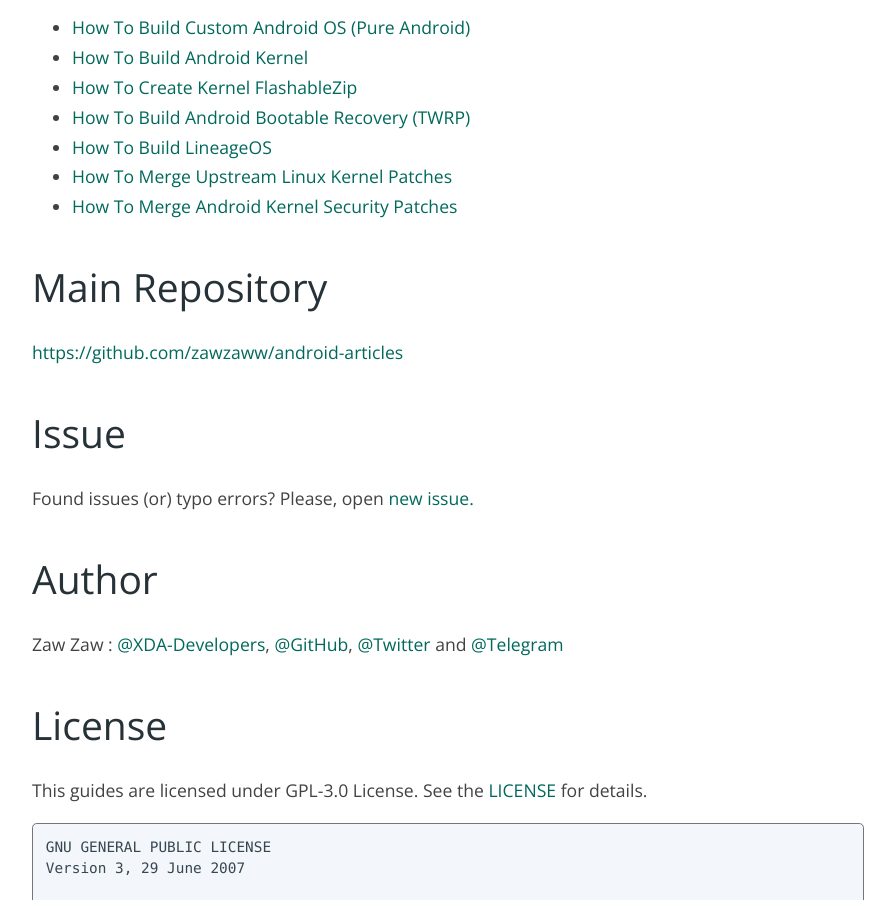
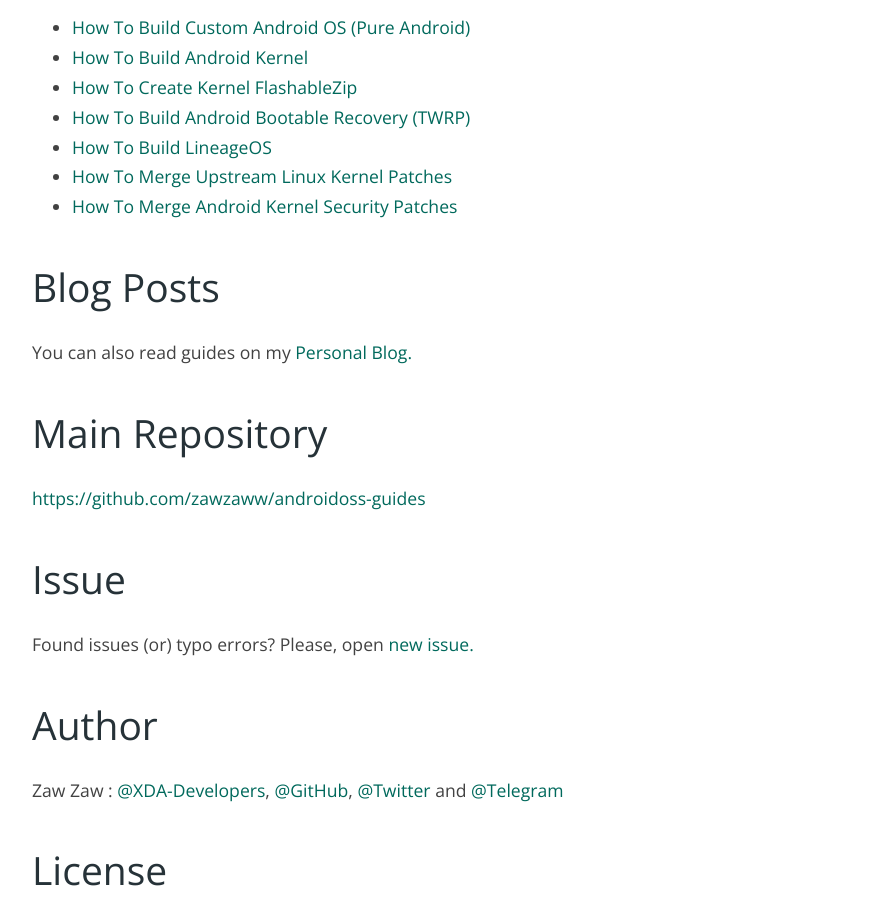
Before and after one commit to zawzaww/zawzaww.github.io, a Jekyll site: the page built from _posts/2018-08-19-androidoss-guides.md, in a window 1280 px wide and 900 px high, scrolled down 997 px. Shown: the whole window, without its empty margins (192-1087 px from the left). Built offline with Jekyll 4.4.1, drawn with Linux system fonts in a browser that asks for light colours.

Commit message:
posts: androidoss-guides: Update permalink, fix main repo link and add blog posts

````diff
--- a/_posts/2018-08-19-android-guides.md
+++ b/_posts/2018-08-19-androidoss-guides.md
@@ -2,7 +2,7 @@
 layout: post
 title: "Android OSS Guides"
 categories: work
-permalink: /work/android-guides
+permalink: /work/androidoss-guides
 ---
 
 <p align="center">
@@ -23,8 +23,12 @@
 - [How To Merge Android Kernel Security Patches](https://github.com/zawzaww/androidoss-guides/blob/android/guides/Merging-Kernel-Security-Patches.md)
 
 
+# Blog Posts
+You can also read guides on my [Personal Blog.](https://medium.com/zawzaww/tagged/how-to)
+
+
 # Main Repository
-[https://github.com/zawzaww/android-articles](https://github.com/zawzaww/android-articles)
+[https://github.com/zawzaww/androidoss-guides](https://github.com/zawzaww/androidoss-guides)
 
 
 # Issue
@@ -53,6 +57,7 @@
 If not, see <http://www.gnu.org/licenses/>
 ```
 
+
 Regards,
 
 ZawZaw [@XDA-Developers](https://forum.xda-developers.com/member.php?u=7581611)
````
